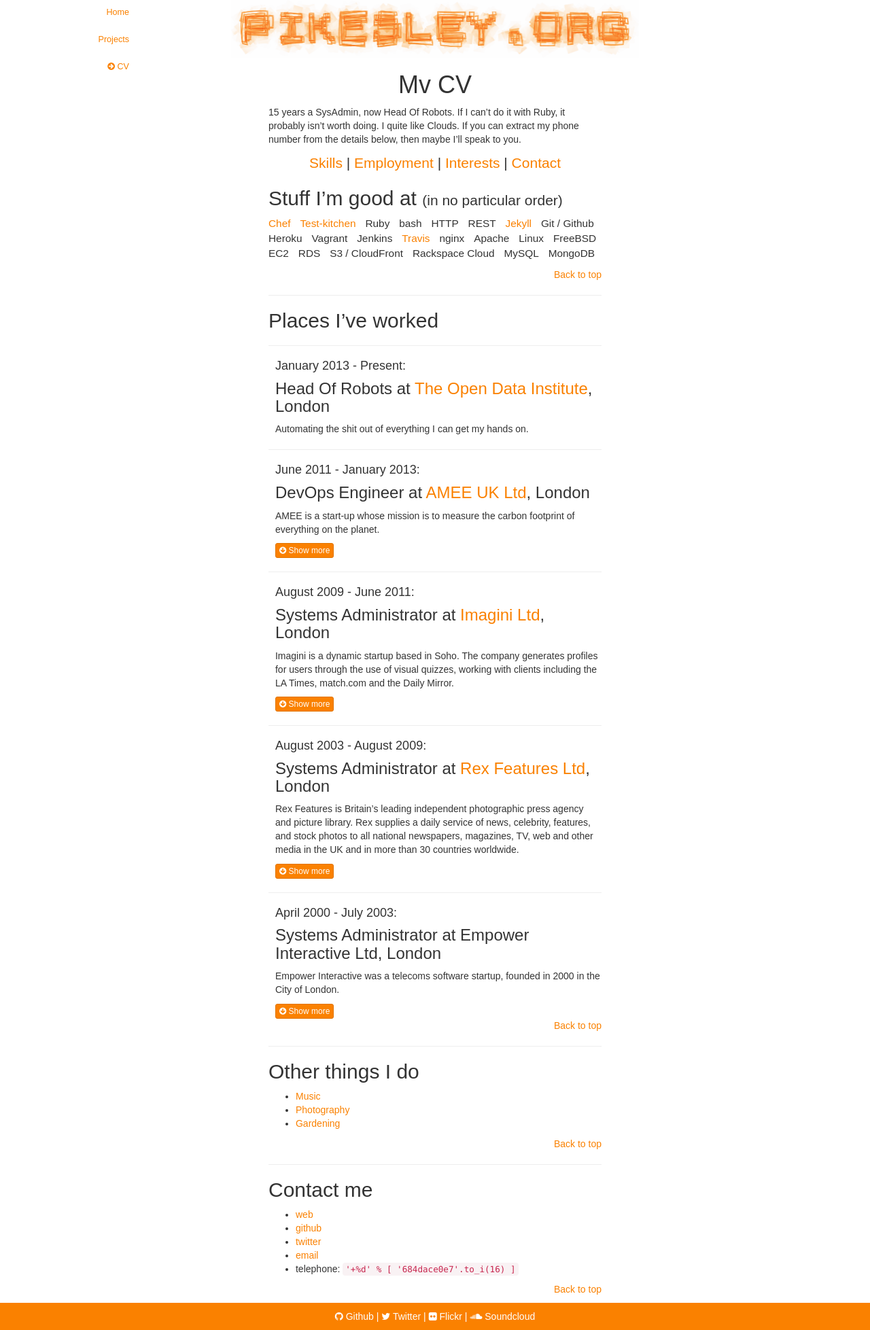
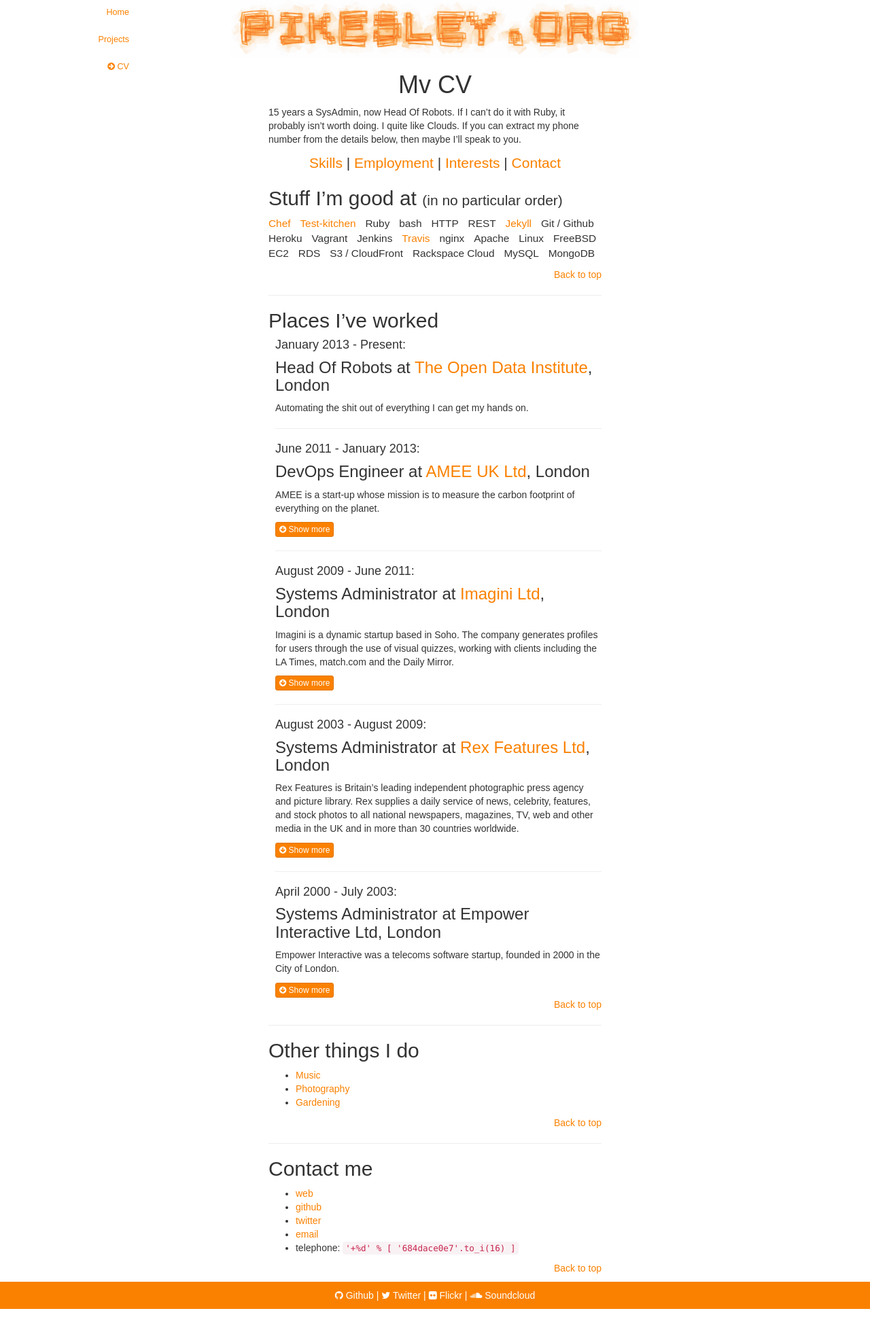
Before and after one commit to pikesley/pikesley.github.io, a Jekyll site: the page built from cv.html, in a window 1280 px wide. Shown: the whole page at 68% size. Built offline with Jekyll 4.4.1, drawn with Linux system fonts in a browser that asks for light colours; nearby versions of some CDN libraries; some web fonts are replaced; after the commit the page ends 1926 px from its top, so only the background shows below that.

Commit message:
Conditional separator

```diff
--- /dev/null
+++ b/_includes/conditional-separator.html
@@ -0,0 +1,7 @@
+{% assign sep = '<hr />' %}
+{% if include.sep %}
+  {% assign sep = include.sep %}
+{% endif %}
+{% if forloop.rindex0 > 0 %}
+  {{ sep }}
+{% endif %}
--- a/_includes/cv/employment.html
+++ b/_includes/cv/employment.html
@@ -1,6 +1,5 @@
 <h2 id='employment'>Places I’ve worked</h2>
 {% for employer in site.data.cv.employers %}
-  <hr />
   <div class='employer'>
     <h4 class='employment-dates'>{{ employer.dates.start }} - {{ employer.dates.end }}:</h4>
     <h3>
@@ -32,5 +31,6 @@
           </span>
       </a>
     {% endif %}
+    {% include conditional-separator.html %}
   </div>
 {% endfor %}
--- a/_includes/footer.html
+++ b/_includes/footer.html
@@ -2,13 +2,11 @@
   <div class='row'>
     <div class='col-md-12 text-center bottom'>
       {% for link in site.data.links %}
-          <a href='{{ link.url }}' alt='{{ link.title }}' title='{{ link.title }}'>
-            <i class='fa {{ link.fontawesome }}'></i>
-            <span class='hidden-xs'>{{ link.title }}</span>
-          </a>
-        {% if forloop.rindex0 > 0 %}
-          |
-        {% endif %}
+        <a href='{{ link.url }}' alt='{{ link.title }}' title='{{ link.title }}'>
+          <i class='fa {{ link.fontawesome }}'></i>
+          <span class='hidden-xs'>{{ link.title }}</span>
+        </a>
+        {% include conditional-separator.html sep = '|' %}
       {% endfor %}
     </div>
   </div>
--- a/cv.html
+++ b/cv.html
@@ -14,9 +14,7 @@ sections:
   <div class='col-md-12 text-center'>
     {% for section in page.sections %}
       <a href='#{{ section }}'>{{ section | capitalize }}</a>
-      {% if forloop.rindex0 > 0 %}
-        |
-      {% endif %}
+      {% include conditional-separator.html sep = '|' %}
     {% endfor %}
   </div>
 </div>
@@ -24,7 +22,5 @@ sections:
 {% for section in page.sections %}
   {% include cv/{{ section }}.html %}
   {% include back-to-top.html %}
-  {% if forloop.rindex0 > 0 %}
-    <hr />
-  {% endif %}
+  {% include conditional-separator.html %}
 {% endfor %}
```
